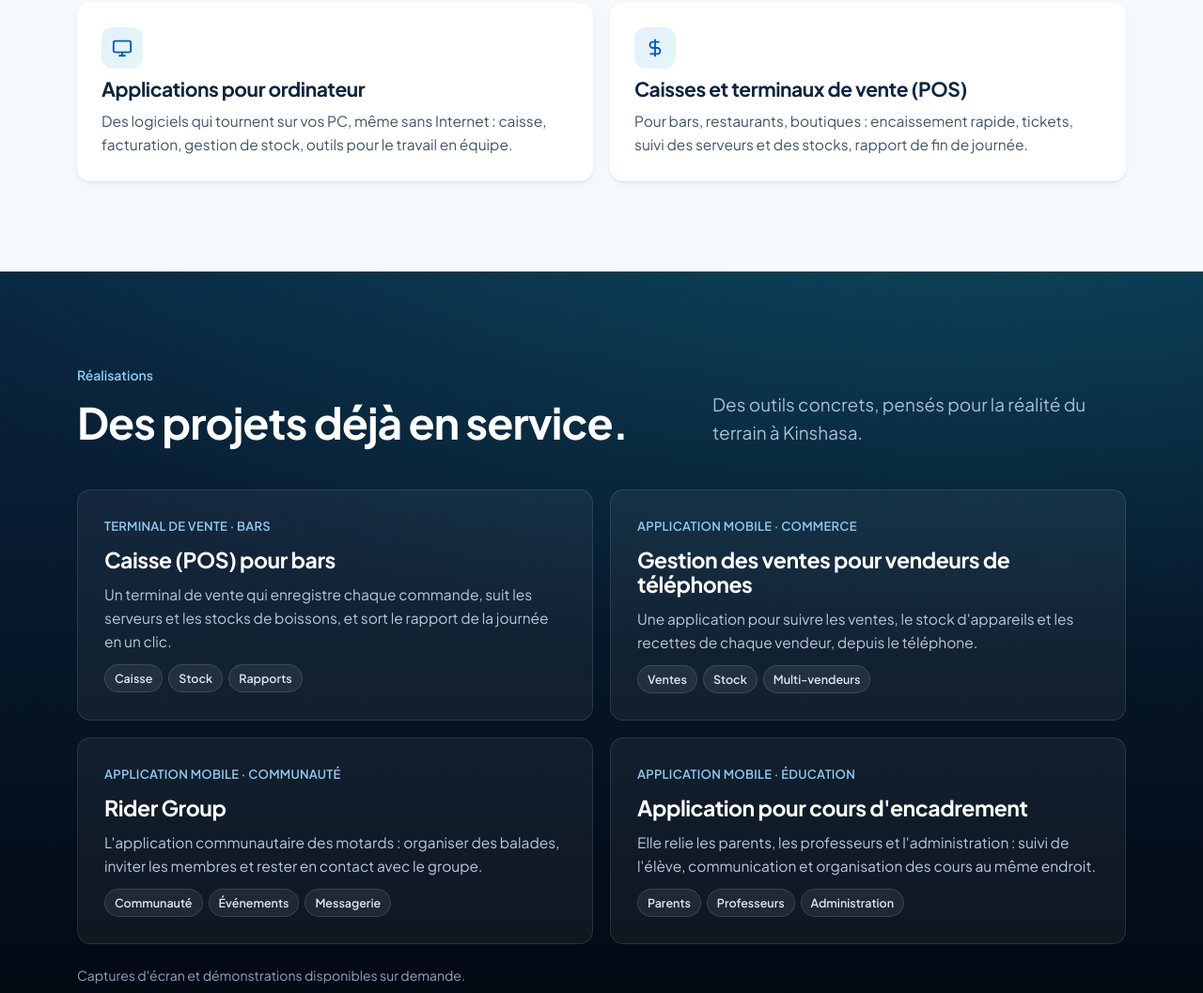
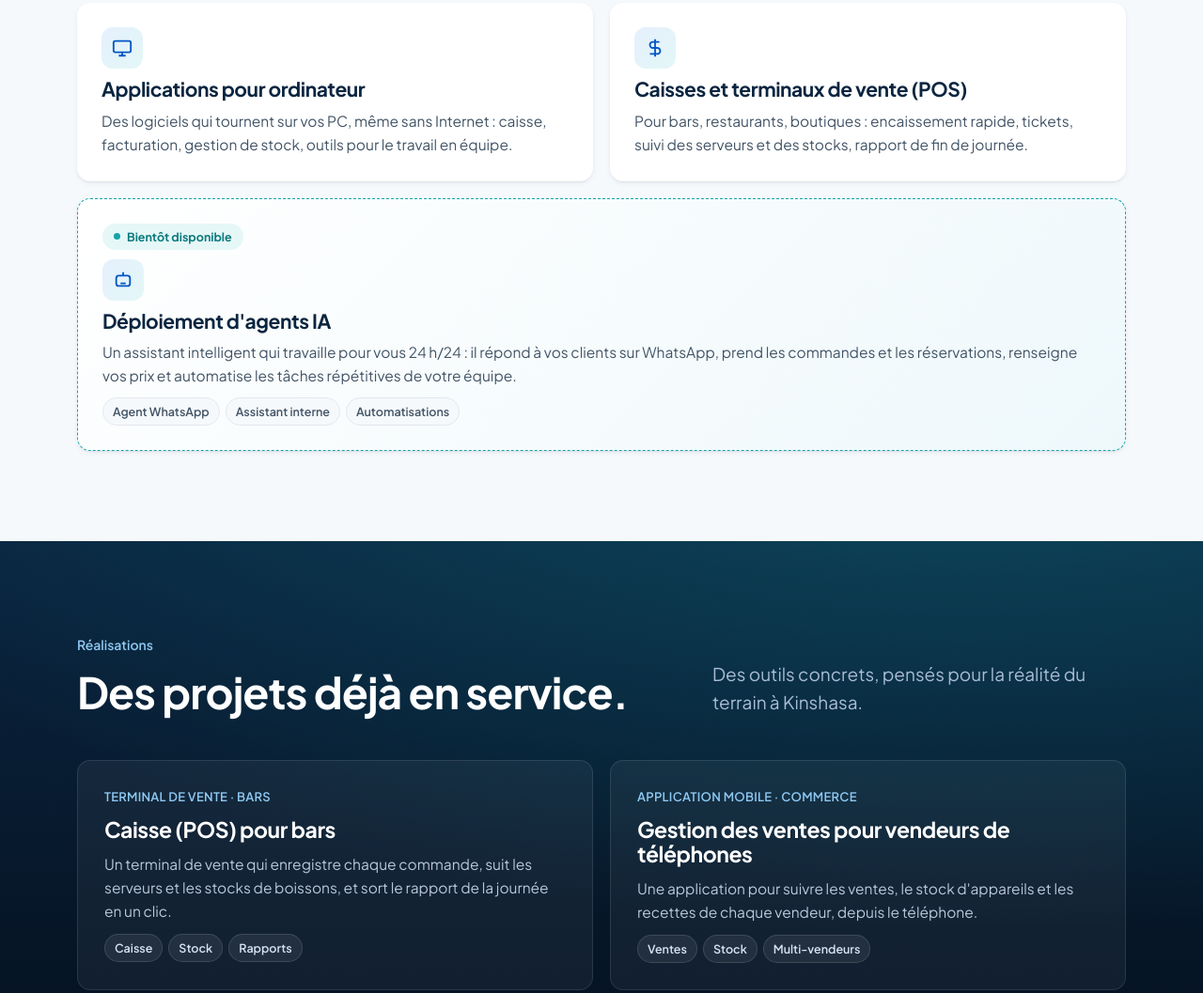
Before and after one commit to pixel-blackcode/opensphere-site, a plain HTML site: page index.html in a window 1280 px wide. Shown: the part 2104-3161 px from the top of the page at 94% size. Drawn offline with Linux system fonts and the light colour scheme.

Commit message:
Postnom Tshingomba et carte Agents IA « Bientôt disponible »
Co-Authored-By: Claude Opus 5.5 <noreply@anthropic.com>

```diff
--- a/index.html
+++ b/index.html
@@ -141,6 +141,10 @@ body.open .burger span:nth-child(3){transform:translateY(-7px) rotate(-45deg)}
 .c-big{grid-column:span 4;grid-row:span 2}
 .c-md{grid-column:span 2}
 .c-3{grid-column:span 3}
+.c-full{grid-column:span 6}
+.c-soon{border:1.5px dashed var(--teal);background:linear-gradient(135deg,#fff 0%,#eef8fb 100%)}
+.soon{align-self:flex-start;display:inline-flex;align-items:center;gap:7px;background:#e6f7f7;color:#0c7a7e;border-radius:999px;padding:4px 12px;font-size:12.5px;font-weight:700}
+.soon::before{content:"";width:7px;height:7px;border-radius:50%;background:var(--teal)}
 .ic{width:44px;height:44px;border-radius:12px;display:grid;place-items:center;background:linear-gradient(135deg,#e5f0fd,#e3f7f7);color:var(--royal)}
 .mini{margin-top:auto;padding-top:14px}
 /* browser mini */
@@ -252,7 +256,7 @@ footer{padding:56px 0 40px;font-size:15px;color:var(--slate)}
   .burger{display:block}
   .hero-grid,.about{grid-template-columns:1fr}
   .stage{height:430px;max-width:520px;margin:0 auto;width:100%}
-  .c-big,.c-md,.c-3{grid-column:span 6}
+  .c-big,.c-md,.c-3,.c-full{grid-column:span 6}
   .c-big{grid-row:auto}
   .works,.prices,.more{grid-template-columns:1fr}
   .steps{grid-template-columns:1fr 1fr}
@@ -417,6 +421,13 @@ footer{padding:56px 0 40px;font-size:15px;color:var(--slate)}
         <h3>Caisses et terminaux de vente (POS)</h3>
         <p>Pour bars, restaurants, boutiques : encaissement rapide, tickets, suivi des serveurs et des stocks, rapport de fin de journée.</p>
       </article>
+      <article class="card c-full c-soon rv">
+        <span class="soon">Bientôt disponible</span>
+        <div class="ic"><svg width="22" height="22" viewBox="0 0 24 24" fill="none" stroke="currentColor" stroke-width="2"><rect x="4" y="7" width="16" height="12" rx="3"/><path d="M12 7V3M9 12h.01M15 12h.01M9 16h6"/></svg></div>
+        <h3>Déploiement d'agents IA</h3>
+        <p>Un assistant intelligent qui travaille pour vous 24 h/24 : il répond à vos clients sur WhatsApp, prend les commandes et les réservations, renseigne vos prix et automatise les tâches répétitives de votre équipe.</p>
+        <div class="tags"><span>Agent WhatsApp</span><span>Assistant interne</span><span>Automatisations</span></div>
+      </article>
     </div>
   </div>
 </section>
@@ -517,7 +528,7 @@ footer{padding:56px 0 40px;font-size:15px;color:var(--slate)}
     <div class="portrait rv"><div><div class="init">JMC</div>Photo de Joël<br>à ajouter</div></div>
     <div class="rv">
       <div class="eyebrow">À propos</div>
-      <h2>Joël Mabika Chingumba,<br>fondateur d'OpenSphere.</h2>
+      <h2>Joël Mabika Tshingomba,<br>fondateur d'OpenSphere.</h2>
       <p class="lead" style="margin-top:18px">Licencié en informatique, option réseaux, j'ai créé OpenSphere pour rendre le numérique accessible aux entreprises congolaises. J'allie une formation technique solide aux outils les plus modernes, dont l'intelligence artificielle, pour livrer plus vite et à des prix justes.</p>
       <p class="lead" style="margin-top:14px">Basé à Kinshasa, je travaille avec des clients partout en RDC.</p>
       <div class="why">
```
